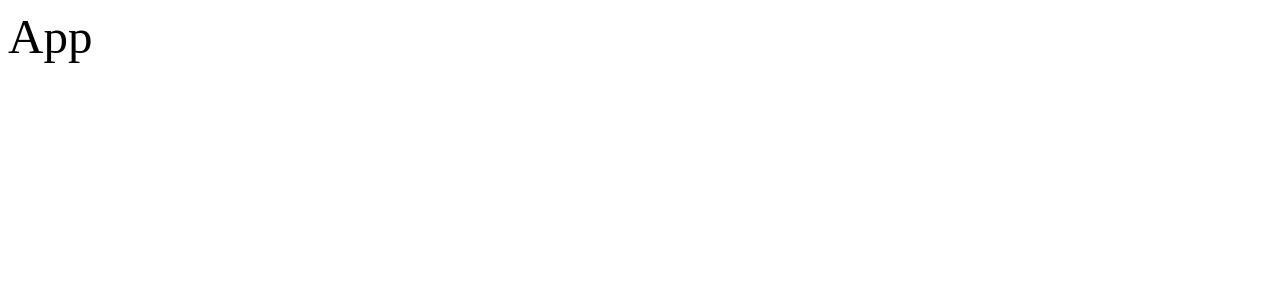
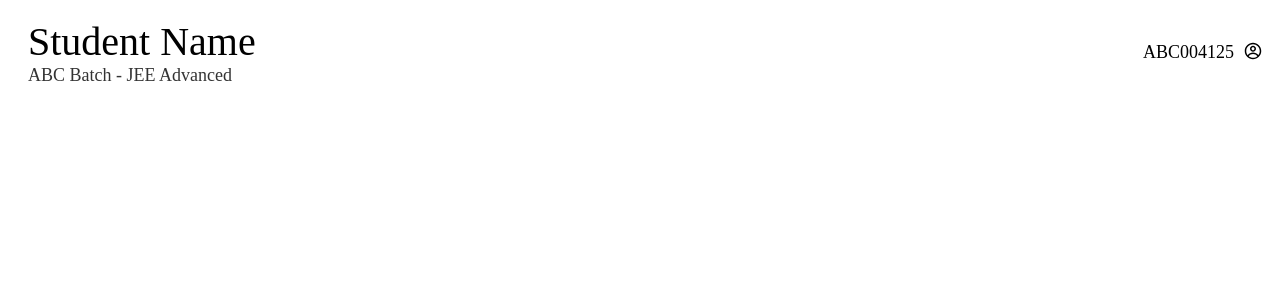
Before and after one commit to notTanveer/Outerbase-Hackathon, a React (Create React App) app: page / in a window 1280 px wide. Shown: the top 300 px of the page. Built offline with nearby package versions, Linux system fonts and the light colour scheme.

Commit message:
Student Dashboard Initialization

```diff
--- a/src/App.js
+++ b/src/App.js
@@ -1,7 +1,12 @@
 import React from "react";
 import "./App.scss";
+import StudentDashboard from "./pages/student/dashboard";
 function App() {
-  return <div className="App">App</div>;
+  return (
+    <div className="App">
+      <StudentDashboard />
+    </div>
+  );
 }
 
 export default App;
--- a/src/App.scss
+++ b/src/App.scss
@@ -1,4 +1 @@
 @import "./css-config/mixins.scss";
-.App {
-  font-size: 49px;
-}
--- a/src/pages/student/dashboard.jsx
+++ b/src/pages/student/dashboard.jsx
@@ -1 +1,27 @@
 // Will done by Yeasir
+import React from "react";
+import "./student.scss";
+import { CgProfile } from "react-icons/cg";
+
+function StudentDashboard() {
+  return (
+    <div className="student-dashboard">
+      <div className="student-header">
+        {/* This includes Name roll and Proifle picture */}
+        <div className="name">Student Name</div>
+        <div className="profile-options">
+          <div className="roll">ABC004125</div>
+          <div className="profile-pic">
+            <CgProfile />
+          </div>
+        </div>
+      </div>
+      <div className="course-details">
+        {/* THis includes course details  */}
+        ABC Batch - JEE Advanced
+      </div>
+    </div>
+  );
+}
+
+export default StudentDashboard;
--- /dev/null
+++ b/src/pages/student/student.scss
@@ -0,0 +1,29 @@
+@import "../../css-config/mixins.scss";
+.student-dashboard {
+  padding: 10px;
+  padding-left: 20px;
+  .student-header {
+    display: flex;
+    justify-content: space-between;
+    align-items: flex-end;
+    .name {
+      font-size: 28px;
+      text-transform: capitalize;
+      @include md {
+        font-size: 40px;
+      }
+    }
+    .profile-options {
+      display: flex;
+      gap: 5px;
+      font-size: 18px;
+      @include md {
+        gap: 10px;
+      }
+    }
+  }
+  .course-details {
+    font-size: 18px;
+    color: rgba($color: #000000, $alpha: 0.8);
+  }
+}
```
